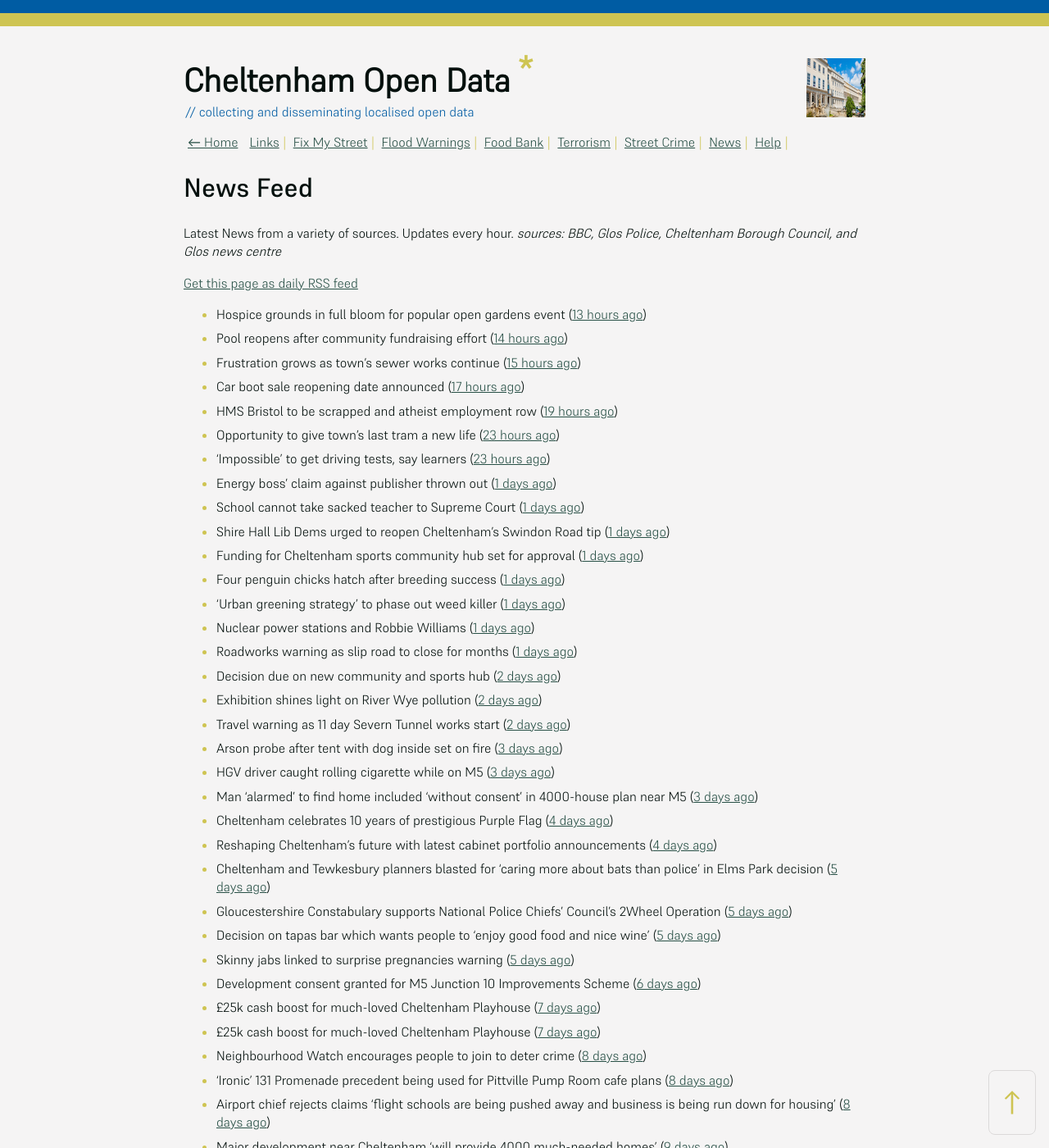
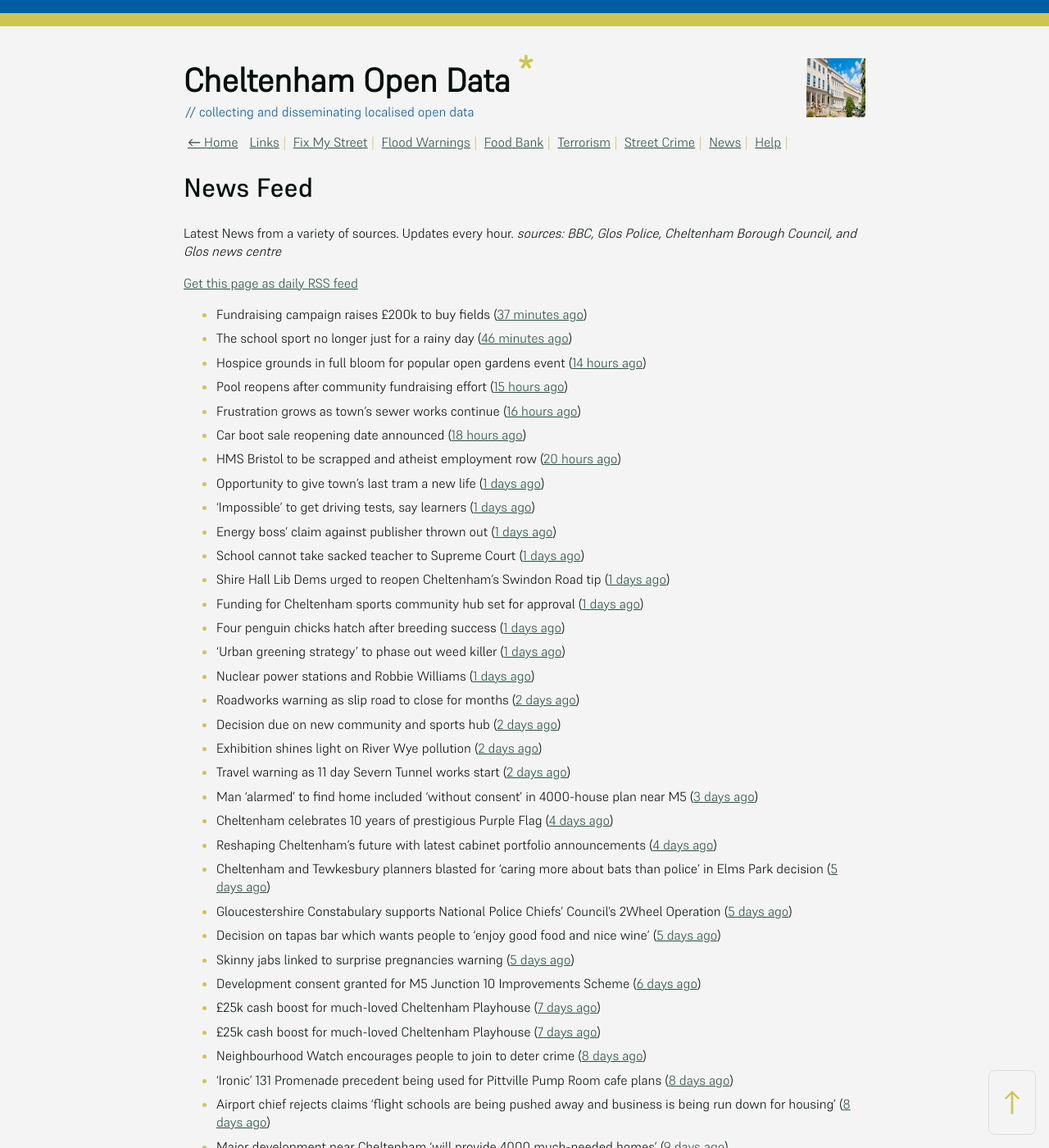
Before and after one commit to mat-0/cheltenham-open-data, a Jekyll site: the page built from _pages/news.md, in a window 1280 px wide and 1400 px high. Shown: the whole window at 82% size. Built offline with Jekyll 4.4.1, drawn with Linux system fonts in a browser that asks for light colours.

Commit message:
Updated 2025-06-11 05:57:57

```diff
--- a/_pages/news.md
+++ b/_pages/news.md
@@ -12,13 +12,15 @@ _sources: BBC, Glos Police, Cheltenham Borough Council, and Glos news centre_
 [Get this page as daily RSS feed](/daily.rss)
 
 <!-- news_marker starts -->
-- Hospice grounds in full bloom for popular open gardens event ([13 hours ago](https://gloucesternewscentre.co.uk/hospice-grounds-in-full-bloom-for-popular-open-gardens-event/))
-- Pool reopens after community fundraising effort ([14 hours ago](https://www.bbc.com/news/articles/cg5vl5zvp69o))
-- Frustration grows as town's sewer works continue ([15 hours ago](https://www.bbc.com/news/articles/c5yq58qpgd7o))
-- Car boot sale reopening date announced ([17 hours ago](https://www.bbc.com/news/articles/c3v54dgvq6go))
-- HMS Bristol to be scrapped and atheist employment row ([19 hours ago](https://www.bbc.com/news/articles/c93lv9zr5ppo))
-- Opportunity to give town's last tram a new life ([23 hours ago](https://www.bbc.com/news/articles/c80km7j1131o))
-- 'Impossible' to get driving tests, say learners ([23 hours ago](https://www.bbc.com/news/articles/c8jgndjnlmvo))
+- Fundraising campaign raises £200k to buy fields ([37 minutes ago](https://www.bbc.com/news/articles/c365lx9x187o))
+- The school sport no longer just for a rainy day ([46 minutes ago](https://www.bbc.com/news/articles/clygej1emezo))
+- Hospice grounds in full bloom for popular open gardens event ([14 hours ago](https://gloucesternewscentre.co.uk/hospice-grounds-in-full-bloom-for-popular-open-gardens-event/))
+- Pool reopens after community fundraising effort ([15 hours ago](https://www.bbc.com/news/articles/cg5vl5zvp69o))
+- Frustration grows as town's sewer works continue ([16 hours ago](https://www.bbc.com/news/articles/c5yq58qpgd7o))
+- Car boot sale reopening date announced ([18 hours ago](https://www.bbc.com/news/articles/c3v54dgvq6go))
+- HMS Bristol to be scrapped and atheist employment row ([20 hours ago](https://www.bbc.com/news/articles/c93lv9zr5ppo))
+- Opportunity to give town's last tram a new life ([1 days ago](https://www.bbc.com/news/articles/c80km7j1131o))
+- 'Impossible' to get driving tests, say learners ([1 days ago](https://www.bbc.com/news/articles/c8jgndjnlmvo))
 - Energy boss' claim against publisher thrown out ([1 days ago](https://www.bbc.com/news/articles/c9918ek3y4go))
 - School cannot take sacked teacher to Supreme Court ([1 days ago](https://www.bbc.com/news/articles/cn7zn077nd4o))
 - Shire Hall Lib Dems urged to reopen Cheltenham’s Swindon Road tip ([1 days ago](https://gloucesternewscentre.co.uk/shire-hall-lib-dems-urged-to-reopen-cheltenhams-swindon-road-tip/))
@@ -26,12 +28,10 @@ _sources: BBC, Glos Police, Cheltenham Borough Council, and Glos news centre_
 - Four penguin chicks hatch after breeding success ([1 days ago](https://www.bbc.com/news/articles/ce39qxx818jo))
 - 'Urban greening strategy' to phase out weed killer ([1 days ago](https://www.bbc.com/news/articles/c201jv8v311o))
 - Nuclear power stations and Robbie Williams ([1 days ago](https://www.bbc.com/news/articles/cy4ekkyej0ko))
-- Roadworks warning as slip road to close for months ([1 days ago](https://www.bbc.com/news/articles/c308j6d7ngno))
+- Roadworks warning as slip road to close for months ([2 days ago](https://www.bbc.com/news/articles/c308j6d7ngno))
 - Decision due on new community and sports hub ([2 days ago](https://www.bbc.com/news/articles/cy4k5kv0v2go))
 - Exhibition shines light on River Wye pollution ([2 days ago](https://www.bbc.com/news/articles/c62814zl1q5o))
 - Travel warning as 11 day Severn Tunnel works start ([2 days ago](https://www.bbc.com/news/articles/c5yk6z54e2zo))
-- Arson probe after tent with dog inside set on fire ([3 days ago](https://www.bbc.com/news/articles/cj42gp7n744o))
-- HGV driver caught rolling cigarette while on M5 ([3 days ago](https://www.bbc.com/news/articles/cx2ekrky144o))
 - Man ‘alarmed’ to find home included ‘without consent’ in 4000-house plan near M5 ([3 days ago](https://gloucesternewscentre.co.uk/man-alarmed-to-find-home-included-without-consent-in-4000-house-plan-near-m5/))
 - Cheltenham celebrates 10 years of prestigious Purple Flag ([4 days ago](https://www.cheltenham.gov.uk/news/article/3019/cheltenham_celebrates_10_years_of_prestigious_purple_flag))
 - Reshaping Cheltenham’s future with latest cabinet portfolio announcements ([4 days ago](https://www.cheltenham.gov.uk/news/article/3018/reshaping_cheltenhams_future_with_latest_cabinet_portfolio_announcements))
```
Also changed, not shown: _data/flood.json (+5 -69 lines), _pages/fix-my-street.md (+1 -1 lines), index.md (+5 -5 lines).
